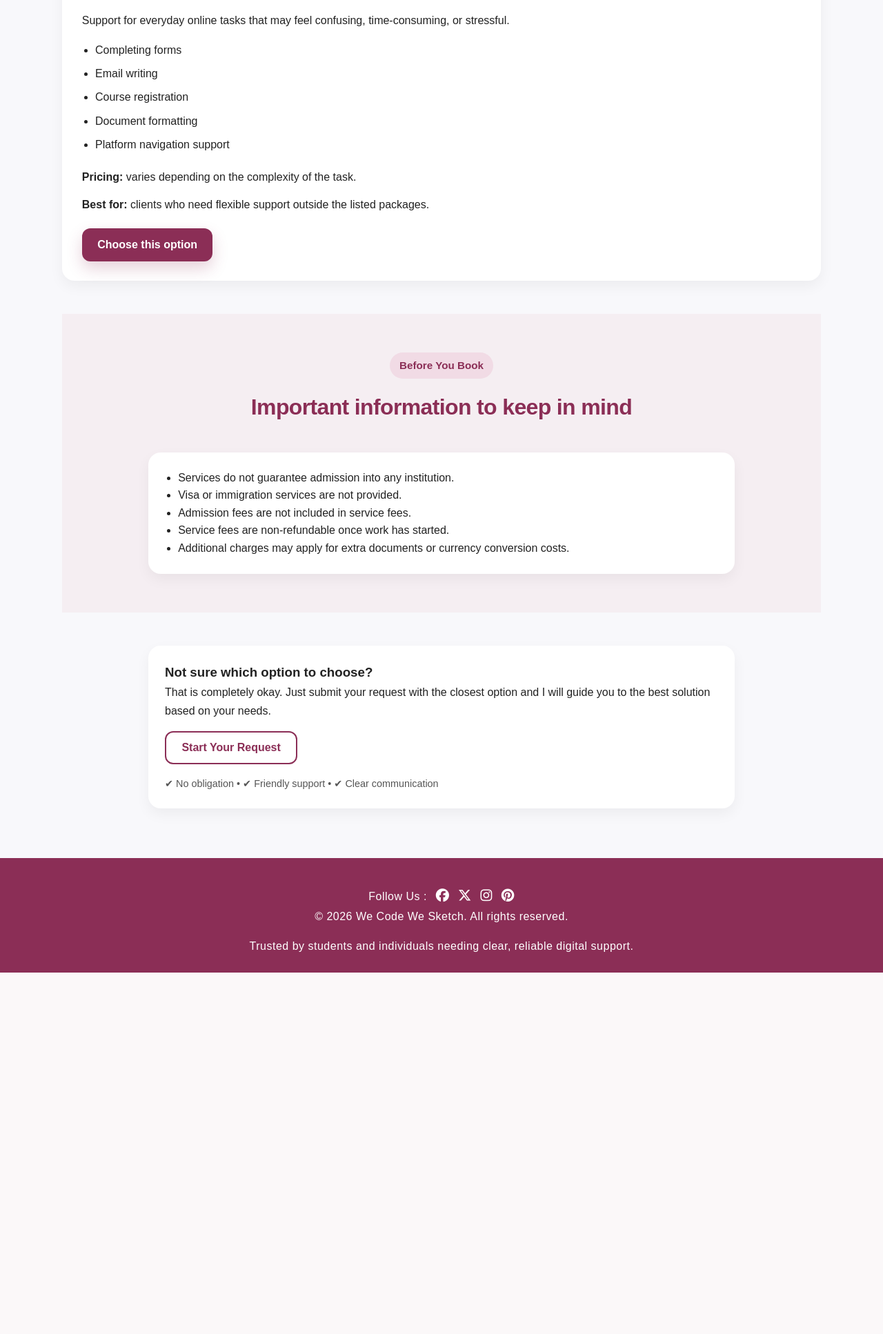
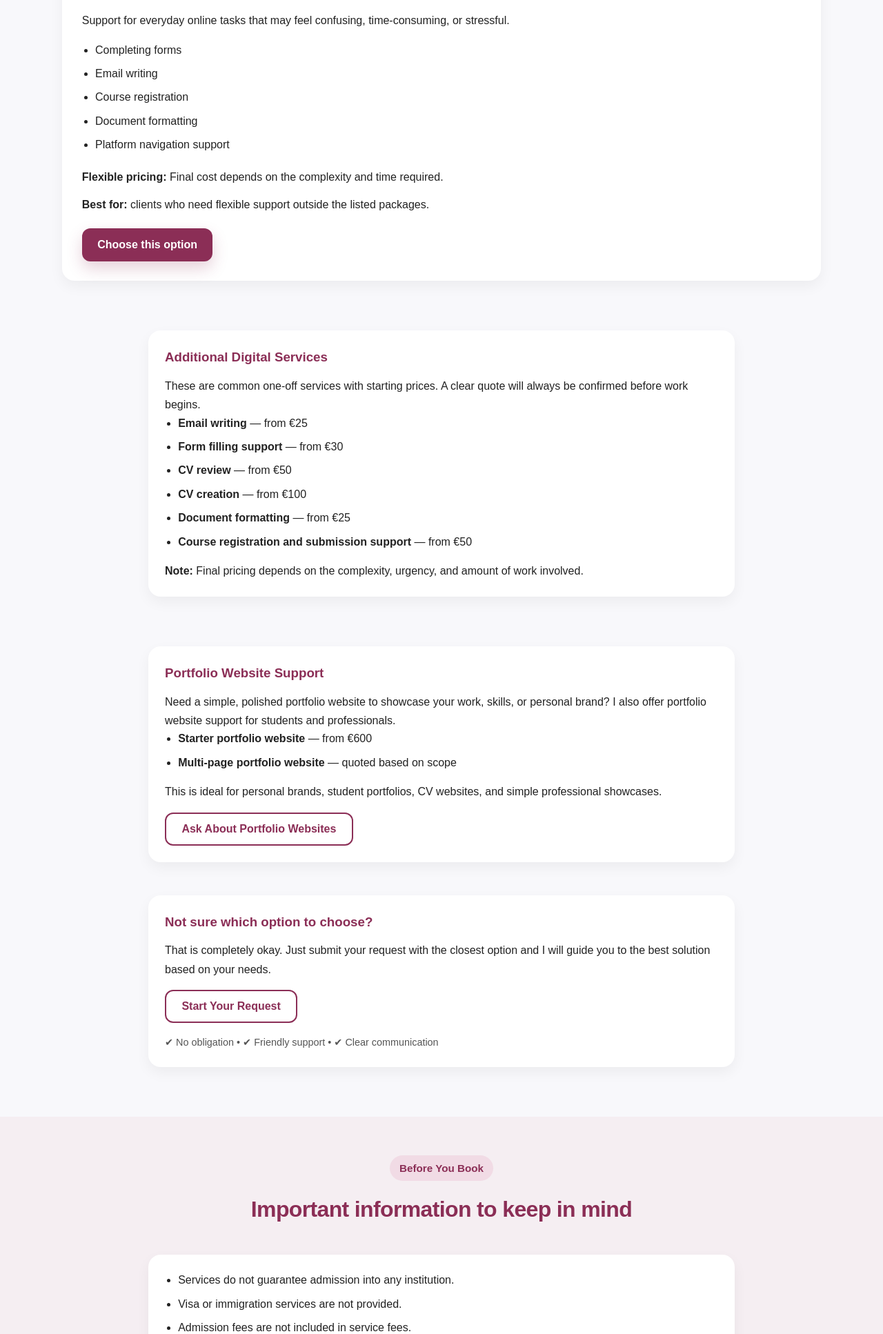
Before and after one commit to Forest-Eloghosa/we-code-we-sketch, a Django app: page /services/ in a window 1280 px wide. Shown: the part 2380-4314 px from the top of the page at 69% size. Before the commit the page ends 3790 px from the top, so only its background shows below. Run offline with Django 4.2, Linux system fonts and the light colour scheme; some libraries are stand-ins or nearby versions.

Commit message:
Refined pricing section, added additional services, improved WhatsApp UX and footer alignment

```diff
--- a/core/static/core/css/style.css
+++ b/core/static/core/css/style.css
@@ -529,6 +529,15 @@ ul {
 .notice-box {
     max-width: 850px;
     margin: 0 auto;
+}
+
+.notice-box ul li {
+    margin-bottom: 0.55rem;
+}
+
+.notice-box h3 {
+    color: var(--accent);
+    margin-bottom: 0.8rem;
 }
 
 .contact-info-box p {
--- a/core/templates/base.html
+++ b/core/templates/base.html
@@ -111,24 +111,11 @@
     {% block footer %}
     <footer class="site-footer">
         <div class="container">
-            <div class="social-links">
-                <span>Follow Us :</span>
-
-                <a href="https://www.facebook.com/share/1XwQMPiY3W/?mibextid=wwXIfr" target="_blank" rel="noopener noreferrer" aria-label="Facebook">
-                    <i class="fa-brands fa-facebook"></i>
-                </a>
-
-                <a href="https://x.com/wecodewesketch?s=21" target="_blank" rel="noopener noreferrer" aria-label="X">
-                    <i class="fa-brands fa-x-twitter"></i>
-                </a>
-
-                <a href="https://www.instagram.com/wecode_wesketch/?igsh=ZmN2cXBna3lia2Nm&utm_source=qr" target="_blank" rel="noopener noreferrer" aria-label="Instagram">
-                    <i class="fa-brands fa-instagram"></i>
-                </a>
-
-                <a href="https://pin.it/C8oxH2rma" target="_blank" rel="noopener noreferrer" aria-label="Pinterest">
-                    <i class="fa-brands fa-pinterest"></i>
-                </a>
+        <div class="social-links">
+            <p>Connect with me :</p>
+                <a href="https://wa.me/353899647256?text=Hi%20Forest,%20I%E2%80%99d%20like%20some%20help%20with%20one%20of%20your%20services.%20Could%20you%20guide%20me?" target="_blank" class="btn btn-secondary">WhatsApp</a>
+                <a href="https://www.instagram.com/wecode_wesketch/?igsh=ZmN2cXBna3lia2Nm&utm_source=qr" target="_blank" rel="noopener noreferrer" aria-label="Instagram">Instagram</a>
+                <a href="https://linktr.ee/wecodewesketch" target="_blank" class="btn btn-secondary">All links</a>
             </div>
 
             <p id="footer-text">&copy; 2026 We Code We Sketch. All rights reserved.</p>
--- a/core/templates/core/contact.html
+++ b/core/templates/core/contact.html
@@ -34,8 +34,8 @@
 
                 <p>
                     <strong>WhatsApp:</strong><br>
-                    <a href="https://api.whatsapp.com/send/?phone=353899647256" target="_blank">
-                        Message on WhatsApp
+                    <a href="https://wa.me/353899647256?text=Hi%20Forest,%20I%E2%80%99d%20like%20some%20help%20with%20one%20of%20your%20services.%20Could%20you%20guide%20me?" target="_blank" class="btn btn-secondary">
+                        Chat on WhatsApp
                     </a>
                 </p>
 
--- a/core/templates/core/index.html
+++ b/core/templates/core/index.html
@@ -224,10 +224,8 @@
                 Start Your Request
             </a>
 
-            <a href="https://api.whatsapp.com/send/?phone=353899647256"
-               class="btn btn-secondary"
-               target="_blank">
-                Chat on WhatsApp
+            <a href="https://wa.me/353899647256?text=Hi%20Forest,%20I%E2%80%99d%20like%20some%20help%20with%20one%20of%20your%20services.%20Could%20you%20guide%20me?" target="_blank" class="btn btn-secondary">
+                        Chat on WhatsApp
             </a>
         </div>
     </div>
--- a/core/templates/core/services.html
+++ b/core/templates/core/services.html
@@ -31,7 +31,7 @@
 
             <p><strong>Best for:</strong> quick tasks that do not require full application support.</p>
 
-            <a href="{% url 'contact' %}?service=digital-assistance&package=express-assistance#contact" class="btn btn-primary">
+            <a href="{% url 'contact' %}?service=digital-assistance&package=express-assistance" class="btn btn-primary">
                 Choose this option
             </a>
         </div>
@@ -49,7 +49,7 @@
             <p><strong>Best for:</strong> those who already have their application in place and need payment support only.</p>
             <p><strong>Note:</strong> Admission fees are not included.</p>
 
-            <a href="{% url 'contact' %}?service=admission-payment&package=basic-application-support#contact" class="btn btn-primary">
+            <a href="{% url 'contact' %}?service=admission-payment&package=basic-application-support" class="btn btn-primary">
                 Choose this option
             </a>
         </div>
@@ -74,7 +74,7 @@
                 <li>Document formatting</li>
             </ul>
 
-            <a href="{% url 'contact' %}?service=application-support&package=standard-application-package#contact" class="btn btn-primary">
+            <a href="{% url 'contact' %}?service=application-support&package=standard-application-package" class="btn btn-primary">
                 Choose this option
             </a>
         </div>
@@ -92,14 +92,16 @@
 
             <p><strong>Best for:</strong> clients working against a close deadline.</p>
 
-            <a href="{% url 'contact' %}?service=application-support&package=priority-application-package#contact" class="btn btn-primary">
+            <a href="{% url 'contact' %}?service=application-support&package=priority-application-package" class="btn btn-primary">
                 Choose this option
             </a>
         </div>
 
-        <div class="price-card">
+       <div class="price-card">
             <h2>Digital Assistance Services</h2>
-            <p>Support for everyday online tasks that may feel confusing, time-consuming, or stressful.</p>
+            <p>
+                Support for everyday online tasks that may feel confusing, time-consuming, or stressful.
+            </p>
 
             <ul>
                 <li>Completing forms</li>
@@ -109,16 +111,78 @@
                 <li>Platform navigation support</li>
             </ul>
 
-            <p><strong>Pricing:</strong> varies depending on the complexity of the task.</p>
-            <p><strong>Best for:</strong> clients who need flexible support outside the listed packages.</p>
+            <p>
+                <strong>Flexible pricing:</strong> Final cost depends on the complexity and time required.
+            </p>
 
-            <a href="{% url 'contact' %}?service=digital-assistance&package=general-digital-assistance#contact" class="btn btn-primary">
+            <p>
+                <strong>Best for:</strong> clients who need flexible support outside the listed packages.
+            </p>
+
+            <a href="{% url 'contact' %}?service=digital-assistance&package=general-digital-assistance" class="btn btn-primary">
                 Choose this option
+            </a>
+        </div>
+
+        <div class="notice-box" style="margin-top: 2.5rem;">
+            <h3>Additional Digital Services</h3>
+            <p>
+                These are common one-off services with starting prices. A clear quote will always be confirmed before work begins.
+            </p>
+
+            <ul>
+                <li><strong>Email writing</strong> — from €25</li>
+                <li><strong>Form filling support</strong> — from €30</li>
+                <li><strong>CV review</strong> — from €50</li>
+                <li><strong>CV creation</strong> — from €100</li>
+                <li><strong>Document formatting</strong> — from €25</li>
+                <li><strong>Course registration and submission support</strong> — from €50</li>
+            </ul>
+
+            <p style="margin-top: 1rem;">
+                <strong>Note:</strong> Final pricing depends on the complexity, urgency, and amount of work involved.
+            </p>
+        </div>
+
+        <div class="notice-box" style="margin-top: 2.5rem;">
+            <h3>Portfolio Website Support</h3>
+            <p>
+                Need a simple, polished portfolio website to showcase your work, skills, or personal brand?
+                I also offer portfolio website support for students and professionals.
+            </p>
+
+            <ul>
+                <li><strong>Starter portfolio website</strong> — from €600</li>
+                <li><strong>Multi-page portfolio website</strong> — quoted based on scope</li>
+            </ul>
+
+            <p style="margin-top: 1rem;">
+                This is ideal for personal brands, student portfolios, CV websites, and simple professional showcases.
+            </p>
+
+            <a href="{% url 'contact' %}?service=portfolio-website" class="btn btn-secondary" style="margin-top: 1rem;">
+                Ask About Portfolio Websites
             </a>
         </div>
        </div>
 
-        <section id="important-info" class="section section-alt">
+         <div class="notice-box" style="margin-top: 3rem;">
+            <h3>Not sure which option to choose?</h3>
+            <p>
+                That is completely okay. Just submit your request with the closest option and I will guide you to the best solution based on your needs.
+            </p>
+
+            <a href="{% url 'contact' %}" class="btn btn-secondary" style="margin-top: 1rem;">
+                Start Your Request
+            </a>
+            <p style="margin-top: 1rem; font-size: 0.9rem; color: var(--text-muted);">
+                ✔ No obligation • ✔ Friendly support • ✔ Clear communication
+            </p>
+        </div>
+    </div>
+</section>
+
+<section id="important-info" class="section section-alt">
     <div class="container">
         <div class="section-heading">
             <p class="section-label">Before You Book</p>
@@ -137,18 +201,4 @@
     </div>
 </section>
 
-        <div class="notice-box" style="margin-top: 3rem;">
-            <h3>Not sure which option to choose?</h3>
-            <p>
-                That is completely okay. Just submit your request with the closest option and I will guide you to the best solution based on your needs.
-            </p>
-
-            <a href="{% url 'contact' %}" class="btn btn-secondary" style="margin-top: 1rem;">
-                Start Your Request
-            </a>
-            <p style="margin-top: 1rem; font-size: 0.9rem; color: var(--text-muted);">
-    ✔ No obligation • ✔ Friendly support • ✔ Clear communication
-</p>
-        </div>
-
 {% endblock %}
```
